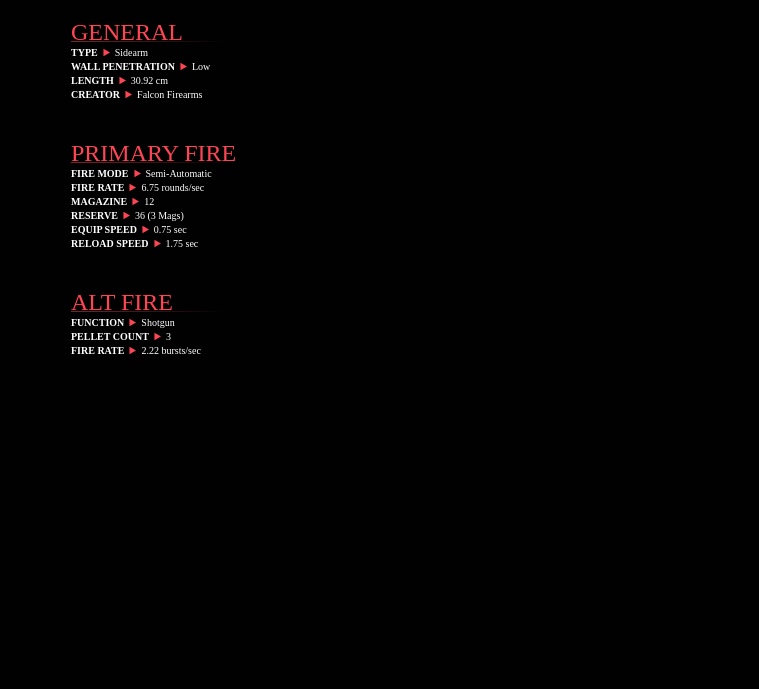
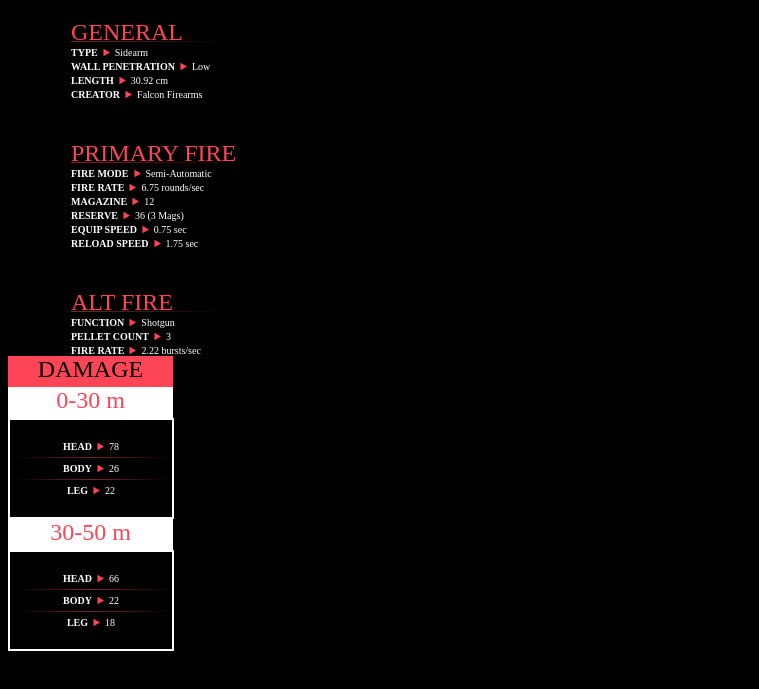
Before and after one commit to AkshDZN/ValoGuns, a plain HTML site: page classic.html in a window 1280 px wide. Shown: the part 97-786 px from the top of the page, without its empty margins (0-759 px from the left). Drawn offline with Linux system fonts and the light colour scheme.

Commit message:
Made the damage info

```diff
--- a/classic.html
+++ b/classic.html
@@ -135,6 +135,81 @@
         </div>
     </div>
 
+    <!-- DAMAGE -->
+
+    <div class="damagebx">
+        <div class="damage">DAMAGE</div>
+
+        <div class="range">0-30 m</div>
+
+        <div class="totalrangebx">
+            <div class="rangebx">
+                <div class="infobx">
+                    <div class="infotitle">HEAD</div>
+                    <img src="assets/colon.svg" alt="colon" class="colon">
+                    <div class="info">78</div>
+                </div>
+
+                <img src="assets/divider 2.svg" alt="" class="divider">
+            </div>
+
+            <div class="rangebx">
+                <div class="infobx">
+                    <div class="infotitle">BODY</div>
+                    <img src="assets/colon.svg" alt="colon" class="colon">
+                    <div class="info">26</div>
+                </div>
+
+                <img src="assets/divider 2.svg" alt="" class="divider">
+            </div>
+
+            <div class="rangebx">
+                <div class="infobx">
+                    <div class="infotitle">LEG</div>
+                    <img src="assets/colon.svg" alt="colon" class="colon">
+                    <div class="info">22</div>
+                </div>
+            </div>
+        </div>
+
+        <div class="range">30-50 m</div>
+
+        <div class="totalrangebx">
+            <div class="rangebx">
+                <div class="infobx">
+                    <div class="infotitle">HEAD</div>
+                    <img src="assets/colon.svg" alt="colon" class="colon">
+                    <div class="info">66</div>
+                </div>
+
+                <img src="assets/divider 2.svg" alt="" class="divider">
+            </div>
+
+            <div class="rangebx">
+                <div class="infobx">
+                    <div class="infotitle">BODY</div>
+                    <img src="assets/colon.svg" alt="colon" class="colon">
+                    <div class="info">22</div>
+                </div>
+
+                <img src="assets/divider 2.svg" alt="" class="divider">
+            </div>
+
+            <div class="rangebx">
+                <div class="infobx">
+                    <div class="infotitle">LEG</div>
+                    <img src="assets/colon.svg" alt="colon" class="colon">
+                    <div class="info">18</div>
+                </div>
+            </div>
+        </div>
+    </div>
+
+
+
+
+
+
 
 
 </body>
--- a/styles.css
+++ b/styles.css
@@ -79,3 +79,49 @@ body {
 .c1 {
     width: fit-content;
 }
+
+.damage {
+    color: #010101;
+    font-family: SPACER R;
+    font-size: 24px;
+    background-color: #FD4556;
+    text-align: center;
+    height: 31px;
+    width: 165px;
+}
+
+.range {
+    color: #FD4556;
+    font-family: SPACER R;
+    font-size: 24px;
+    background-color: white;
+    text-align: center;
+    height: 31px;
+    width: 165px;
+}
+
+.rangebx {
+    display: flex;
+    flex-direction: column;
+    gap: 5px;
+    align-items: center;
+    width: 165px;
+}
+
+.totalrangebx {
+    border-style: solid;
+    border-color: rgb(255, 255, 255);
+    border-width: 2px;
+    width: 162px;
+    height: 97px;
+    display: flex;
+    flex-direction: column;
+    align-items: center;
+    justify-content: center;
+    gap: 5px;
+}
+
+.damagebx {
+    display: inline-flex;
+    flex-direction: column;
+}
```
Also changed, not shown: assets/divider 2.svg (added).
